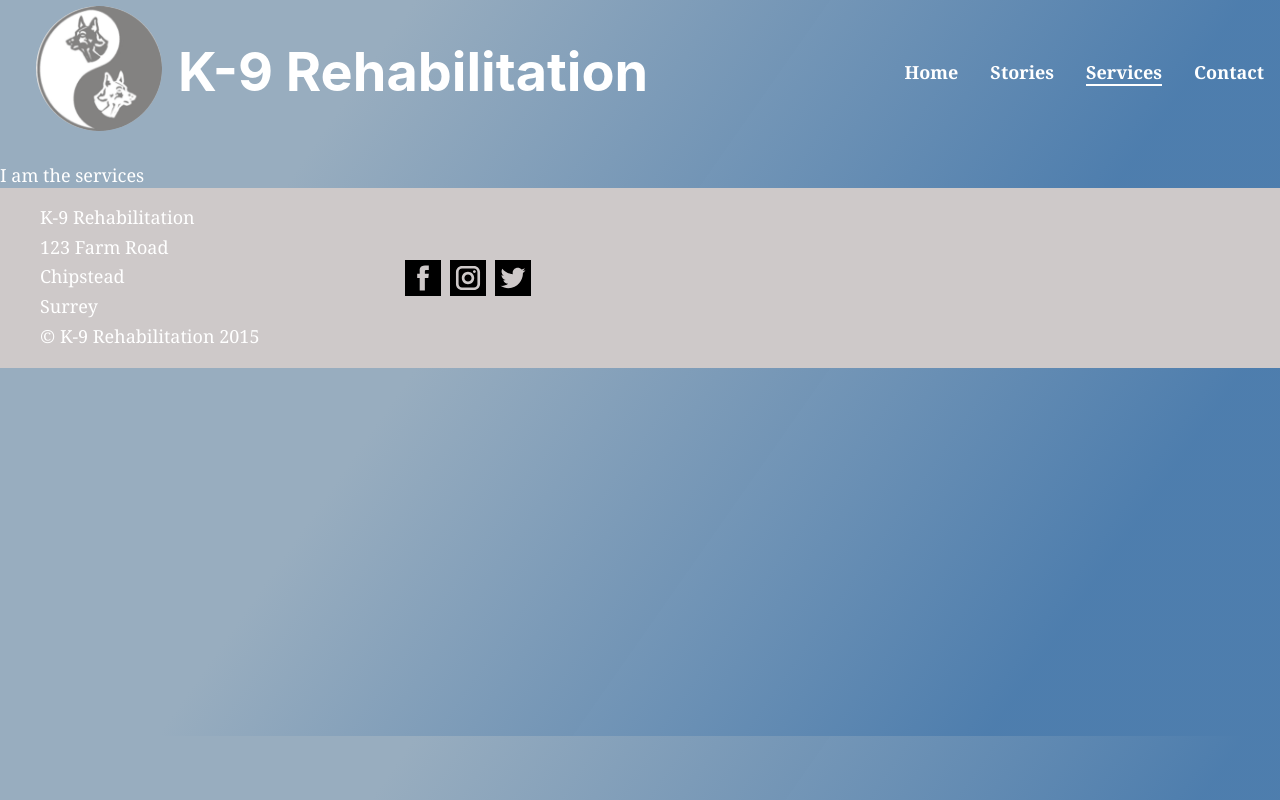
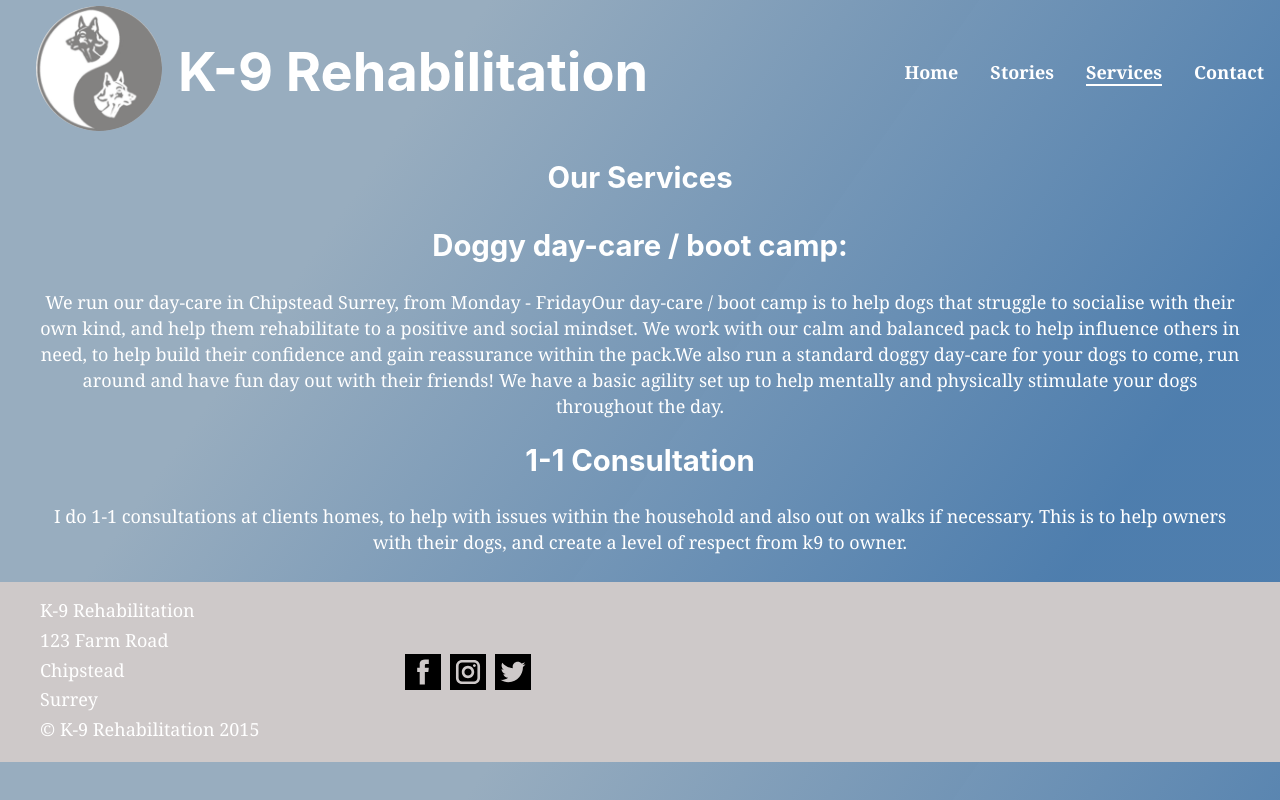
Before and after one commit to dannyr22/canine-rehab, a Gatsby site: page /services in a window 1280 px wide. Built offline with nearby package versions, Linux system fonts and the light colour scheme; Gatsby itself is replaced by a stand-in of ours.

```diff
--- /dev/null
+++ b/src/components/Section.js
@@ -0,0 +1,15 @@
+import React from "react"
+import * as styles from "./Section.module.css"
+
+const Section = ({ title, body }) => {
+  return (
+    <div style={styles.sectionContainer}>
+      <div style={styles.sectionTitle}>
+        <h2>{title}</h2>
+        <p>{body}</p>
+      </div>
+    </div>
+  )
+}
+
+export default Section
--- a/src/pages/services.js
+++ b/src/pages/services.js
@@ -1,10 +1,27 @@
 import React from "react"
 import Layout from "../components/layout"
+import Section from "../components/Section"
+import "../styles/global.css"
 
 const services = () => {
+  const daycareInfo = {
+    title: "Doggy day-care / boot camp:",
+    body: "We run our day-care in Chipstead Surrey, from Monday - FridayOur day-care / boot camp is to help dogs that struggle to socialise with their own kind, and help them rehabilitate to a positive and social mindset. We work with our calm and balanced pack to help influence others in need, to help build their confidence and gain reassurance within the pack.We also run a standard doggy day-care for your dogs to come, run around and have fun day out with their friends! We have a basic agility set up to help mentally and physically stimulate your dogs throughout the day.",
+  }
+
+  const consultation = {
+    title: "1-1 Consultation",
+    body: "I do 1-1 consultations at clients homes, to help with issues within the household and also out on walks if necessary. This is to help owners with their dogs, and create a level of respect from k9 to owner. ",
+  }
   return (
     <Layout>
-      <div className="pageContent services-page">I am the services</div>
+      <div className="pageContent services-page">
+        <h2 className="services-header">Our Services</h2>
+        <div className="main">
+          <Section title={daycareInfo.title} body={daycareInfo.body} />
+          <Section title={consultation.title} body={consultation.body} />
+        </div>
+      </div>
     </Layout>
   )
 }
```
Also changed, not shown: src/pages/contact.js (+8 -1 lines), src/components/Section.module.css (added).
